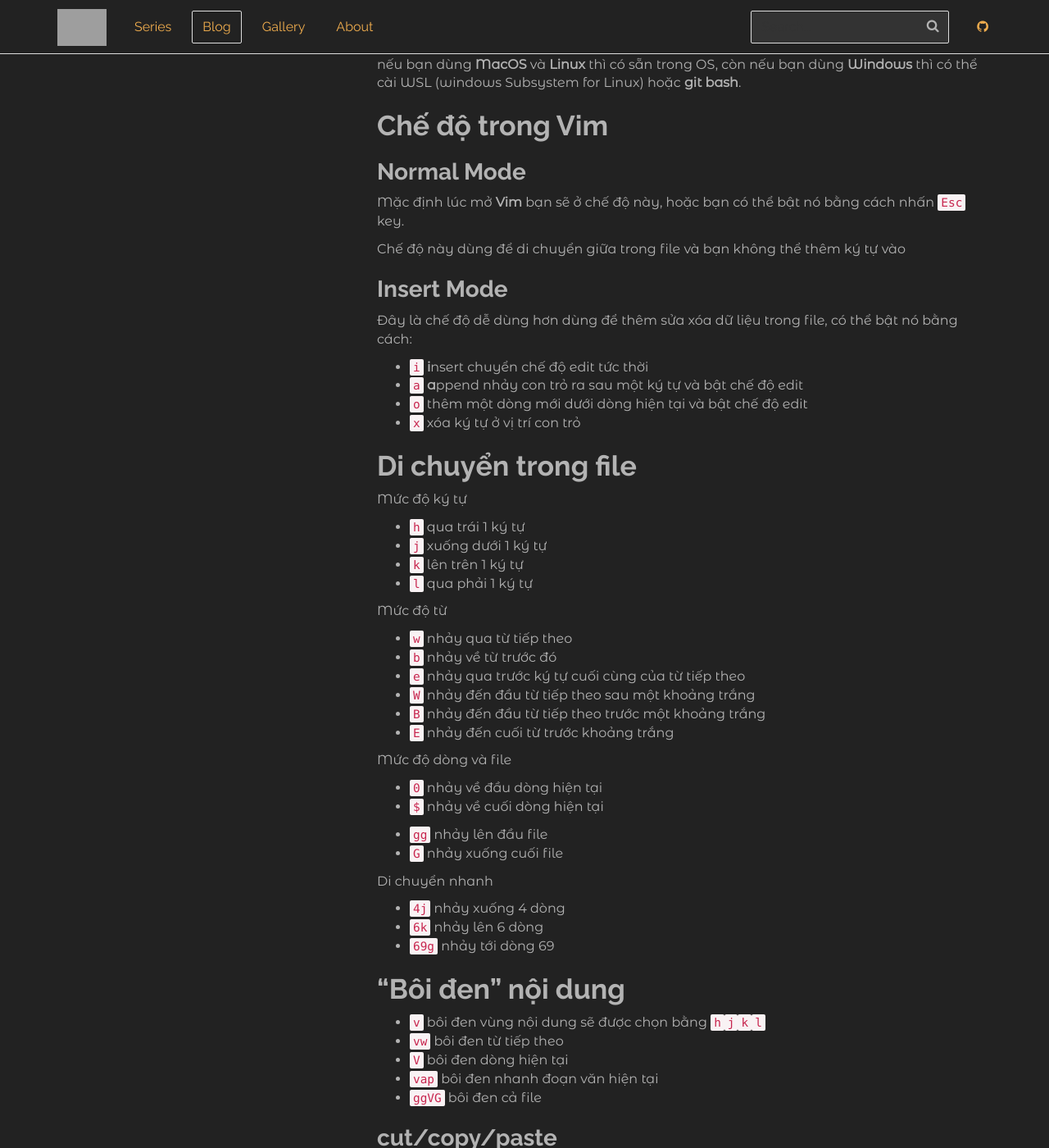
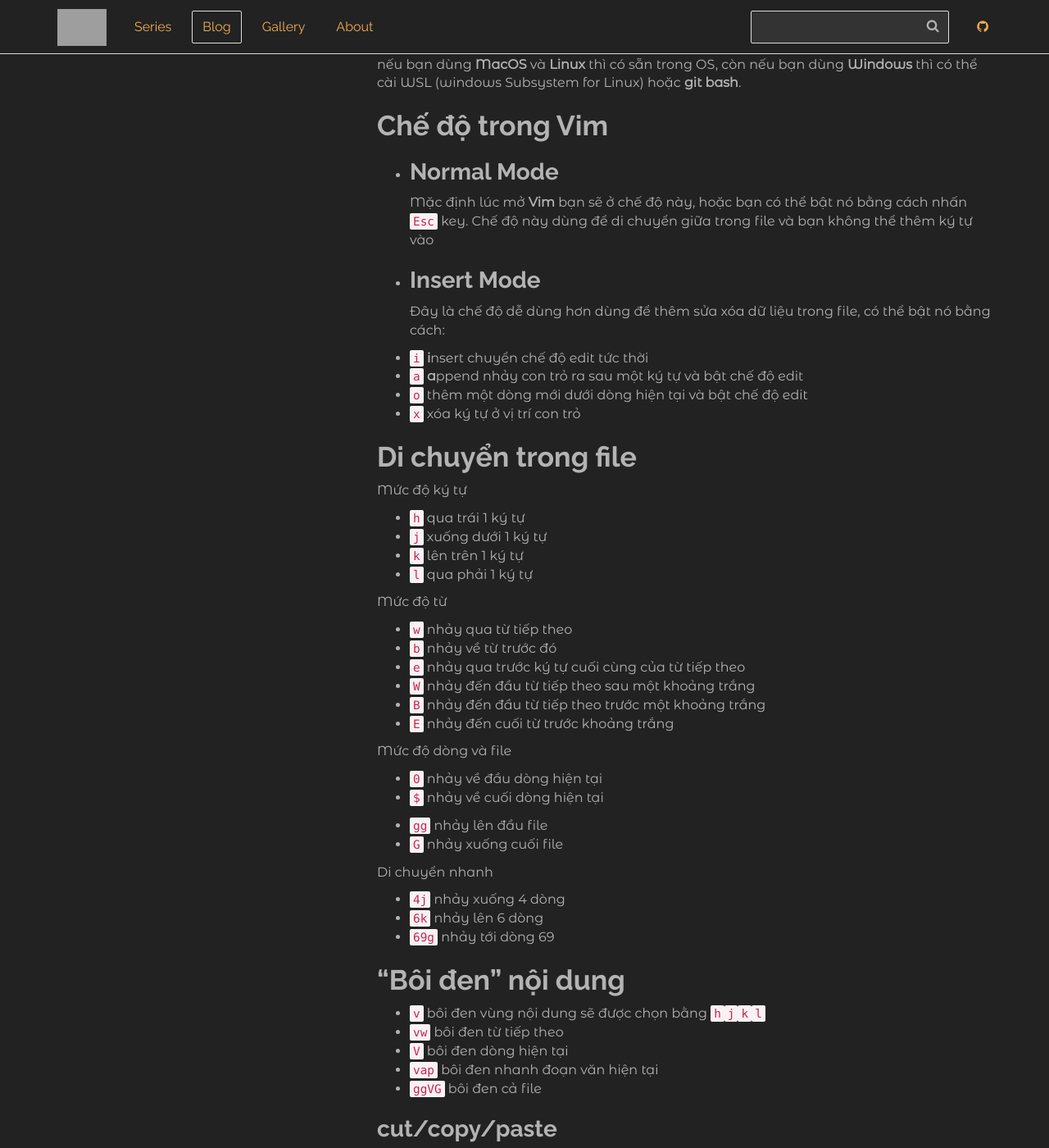
Before and after one commit to ngocnhan2003/ngocnhan2003.github.io, a Jekyll site: the page built from _posts/2021-06-29-vim-co-ban.md, in a window 1280 px wide and 1400 px high, scrolled down 585 px. Shown: the whole window at 82% size. Built offline with Jekyll 4.4.1, drawn with Linux system fonts in a browser that asks for light colours; some of the changed text lies outside the part shown; grey boxes are pictures that could not be loaded.

Commit message:
Update 2021-06-29-vim-co-ban.md

```diff
--- a/_posts/2021-06-29-vim-co-ban.md
+++ b/_posts/2021-06-29-vim-co-ban.md
@@ -25,18 +25,16 @@
 nếu bạn dùng **MacOS** và **Linux** thì có sẵn trong OS, còn nếu bạn dùng **Windows** thì có thể cài WSL (windows Subsystem for Linux) hoặc **git bash**.
 
 ## Chế độ trong Vim
-### Normal Mode
+- ### Normal Mode
 Mặc định lúc mở **Vim** bạn sẽ ở chế độ này, hoặc bạn có thể bật nó bằng cách nhấn `Esc` key.
-
 Chế độ này dùng để di chuyển giữa trong file và bạn không thể thêm ký tự vào
 
-### Insert Mode
-Đây là chế độ dễ dùng hơn dùng để thêm sửa xóa dữ liệu trong file,
-có thể bật nó bằng cách:
-- `i` **i**nsert chuyển chế độ edit tức thời
-- `a` **a**ppend nhảy con trỏ ra sau một ký tự và bật chế độ edit
-- `o` thêm một dòng mới dưới dòng hiện tại và bật chế độ edit
-- `x` xóa ký tự ở vị trí con trỏ
+- ### Insert Mode
+Đây là chế độ dễ dùng hơn dùng để thêm sửa xóa dữ liệu trong file, có thể bật nó bằng cách:
+ * `i` **i**nsert chuyển chế độ edit tức thời
+ * `a` **a**ppend nhảy con trỏ ra sau một ký tự và bật chế độ edit
+ * `o` thêm một dòng mới dưới dòng hiện tại và bật chế độ edit
+ * `x` xóa ký tự ở vị trí con trỏ
 
 ## Di chuyển trong file
 Mức độ ký tự
@@ -80,7 +78,7 @@
 - `y` copy (**y**ank)
 - `p` **p**aste
 
-## tìm kiếm nội dung
+## Tìm kiếm nội dung
 - `/hello` tìm _hello_ từ vị trí con trỏ xuống dưới file
 - `?hello` tìm _hello_ từ vị trí con trỏ lên trên file
 - `n` tìm tiếp (**n**ext)
```
